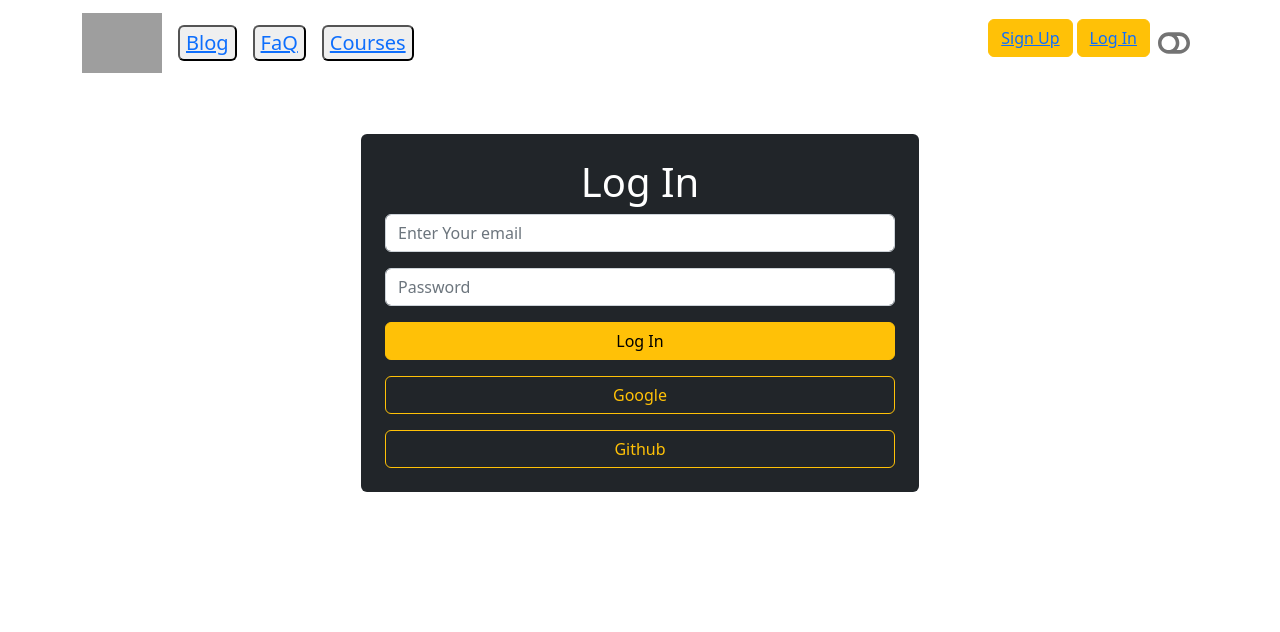
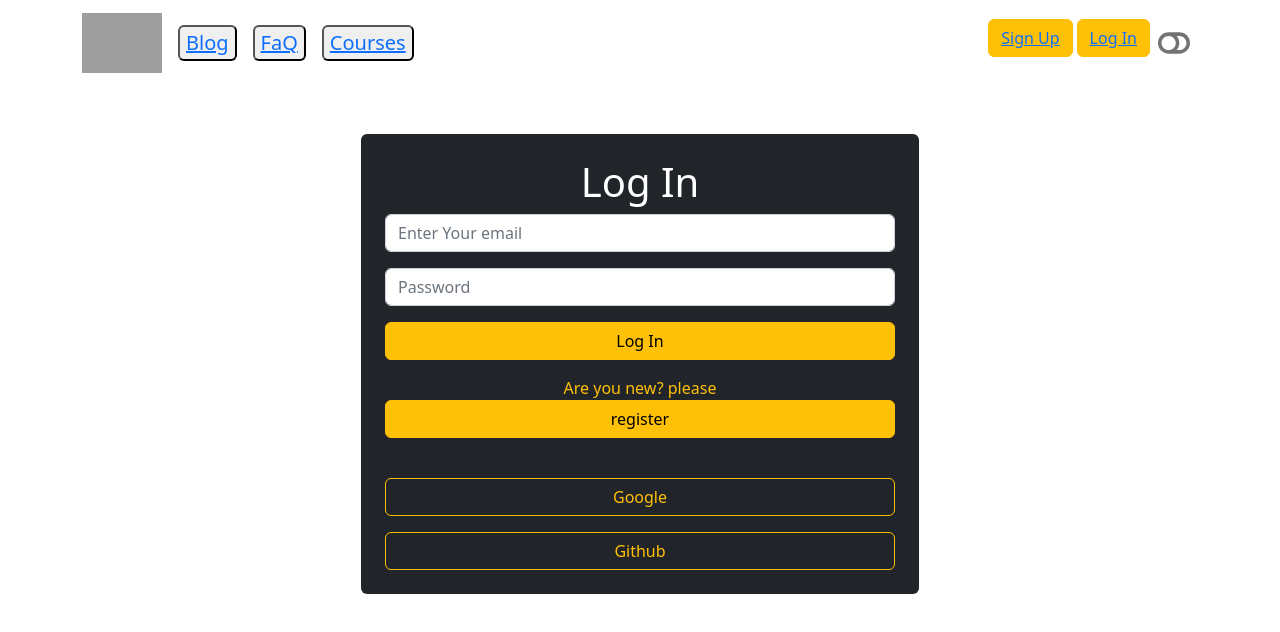
Before and after one commit to bayejidhawlader/master-study-client-10, a React (Create React App) app: page /login in a window 1280 px wide. Shown: the top 632 px of the page. Built offline with nearby package versions, Linux system fonts and the light colour scheme; no server answers; grey boxes are pictures that could not be loaded.

Commit message:
Added register btn to login page

```diff
--- a/src/LogIn-Register/Login.js
+++ b/src/LogIn-Register/Login.js
@@ -4,6 +4,7 @@ import { useLocation, useNavigate } from "react-router";
 import { AuthContext } from "../firebase/UserContext";
 import Button from "react-bootstrap/Button";
 import Form from "react-bootstrap/Form";
+import { Link } from "react-router-dom";
 
 const Login = () => {
   const navigate = useNavigate();
@@ -80,6 +81,14 @@ const Login = () => {
       <Button className="w-100 mb-3" variant="warning" type="submit">
         Log In
       </Button>
+
+      <Link to="/signup" className="text-decoration-none">
+        <p className="text-warning text-center pb-4">
+          Are you new? please
+          <Button className="btn-warning w-100">register</Button>
+        </p>
+      </Link>
+
       <button
         onClick={handelGoogleSingIn}
         className="btn btn-outline-warning w-100 mb-3"
--- a/src/LogIn-Register/Register.js
+++ b/src/LogIn-Register/Register.js
@@ -60,6 +60,7 @@ const Register = () => {
       <Form.Group className="mb-3" controlId="formBasicPassword">
         <Form.Control type="password" name="password" placeholder="Password " />
       </Form.Group>
+
       <Form.Group className="mb-3" controlId="formBasicCheckbox"></Form.Group>
       <Button variant="warning" type="submit">
         Sing Up
```
